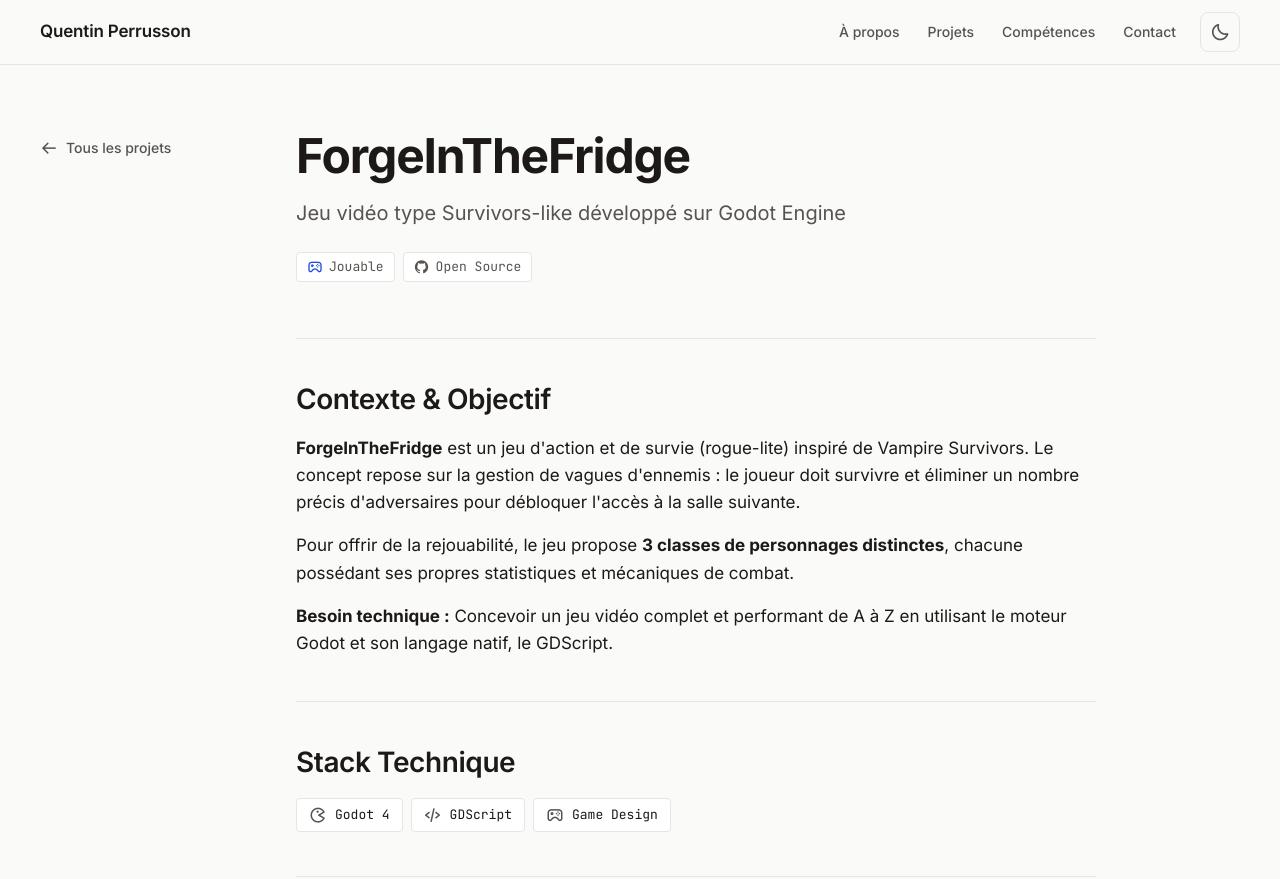
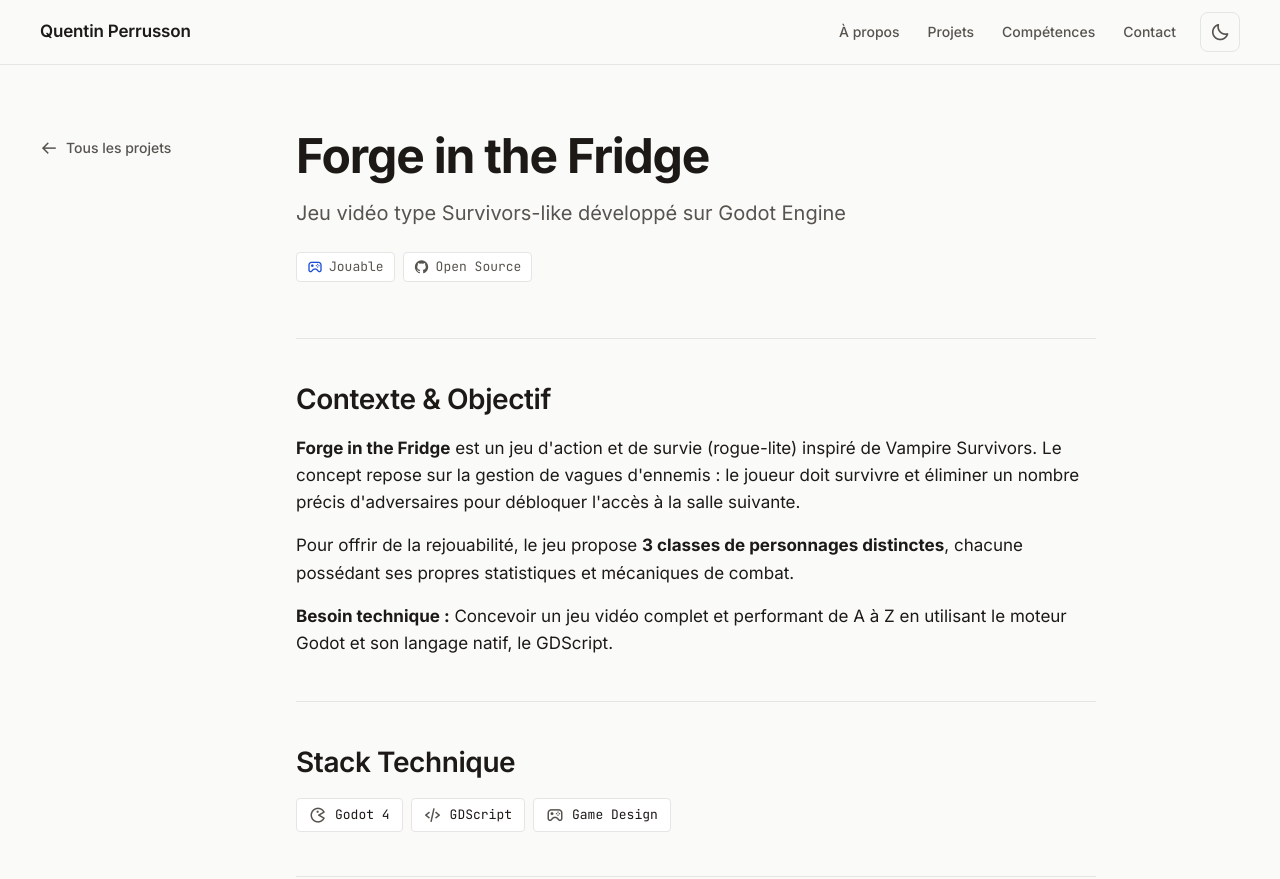
Before and after one commit to QuentinPerrusson21/QuentinPerrusson, a plain HTML site: page GamJam.html in a window 1280 px wide. Shown: the top 879 px of the page. Drawn offline with nearby package versions, Linux system fonts and the light colour scheme.

Commit message:
nom du jeu harmonisé et compétences complétées (MySQL, WordPress, Bootstrap)

```diff
--- a/GamJam.html
+++ b/GamJam.html
@@ -3,8 +3,8 @@
 <head>
     <meta charset="UTF-8">
     <meta name="viewport" content="width=device-width, initial-scale=1.0">
-    <title>ForgeInTheFridge — Quentin Perrusson</title>
-    <meta name="description" content="ForgeInTheFridge : Jeu vidéo type Survivors-like développé sur Godot Engine">
+    <title>Forge in the Fridge — Quentin Perrusson</title>
+    <meta name="description" content="Forge in the Fridge : Jeu vidéo type Survivors-like développé sur Godot Engine">
     <link rel="preconnect" href="https://fonts.googleapis.com">
     <link rel="preconnect" href="https://fonts.gstatic.com" crossorigin>
     <link rel="stylesheet" href="https://fonts.googleapis.com/css2?family=Inter:wght@400;500;600;700&amp;family=JetBrains+Mono:wght@400;500&amp;display=swap">
@@ -37,7 +37,7 @@
         <article class="project-container">
 
             <div class="project-hero">
-                <h1>ForgeInTheFridge</h1>
+                <h1>Forge in the Fridge</h1>
                 <p class="project-tagline">Jeu vidéo type Survivors-like développé sur Godot Engine</p>
 
                 <div class="status-badges">
@@ -57,7 +57,7 @@
                     Contexte & Objectif
                 </h2>
                 <p>
-                    <strong>ForgeInTheFridge</strong> est un jeu d'action et de survie (rogue-lite) inspiré de Vampire Survivors. Le concept repose sur la gestion de vagues d'ennemis : le joueur doit survivre et éliminer un nombre précis d'adversaires pour débloquer l'accès à la salle suivante.
+                    <strong>Forge in the Fridge</strong> est un jeu d'action et de survie (rogue-lite) inspiré de Vampire Survivors. Le concept repose sur la gestion de vagues d'ennemis : le joueur doit survivre et éliminer un nombre précis d'adversaires pour débloquer l'accès à la salle suivante.
                 </p>
                 <p>
                     Pour offrir de la rejouabilité, le jeu propose <strong>3 classes de personnages distinctes</strong>, chacune possédant ses propres statistiques et mécaniques de combat.
@@ -92,7 +92,7 @@
                     Démo & Déploiement
                 </h2>
                 <div class="demo-container">
-                    <img class="demo-image" src="image/Forge.jpg" alt="Démo ForgeInTheFridge" width="1600" height="961" loading="lazy" decoding="async">
+                    <img class="demo-image" src="image/Forge.jpg" alt="Démo Forge in the Fridge" width="1600" height="961" loading="lazy" decoding="async">
                     <div class="demo-links">
                         <a class="btn btn-primary" href="https://aztelos.itch.io/forged-in-the-fridge" target="_blank" rel="noopener">
                             <i class="bx bx-joystick" aria-hidden="true"></i>
```
Also changed, not shown: index.html (+3 -0 lines).
